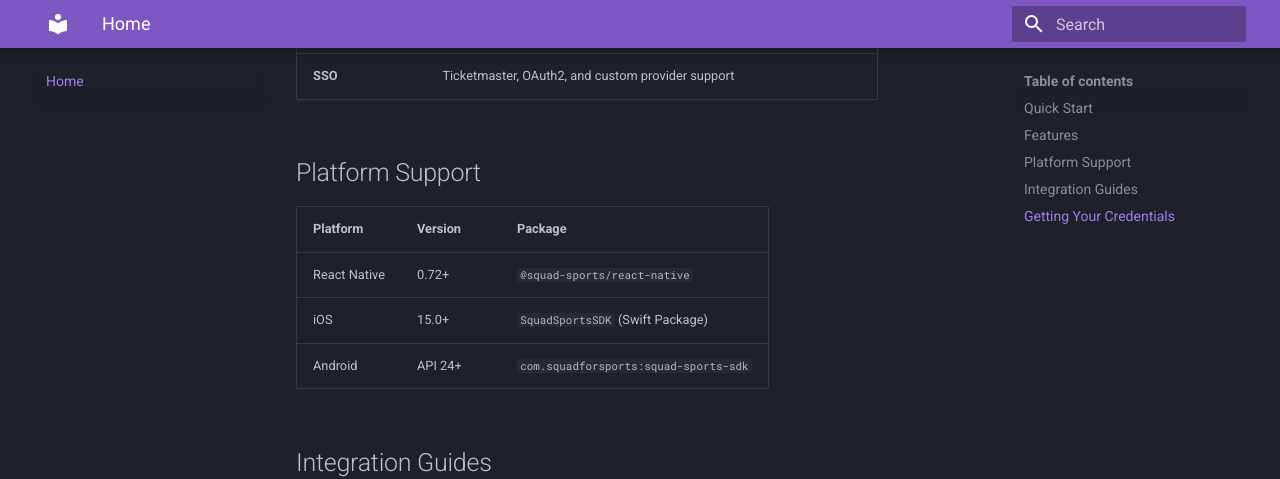
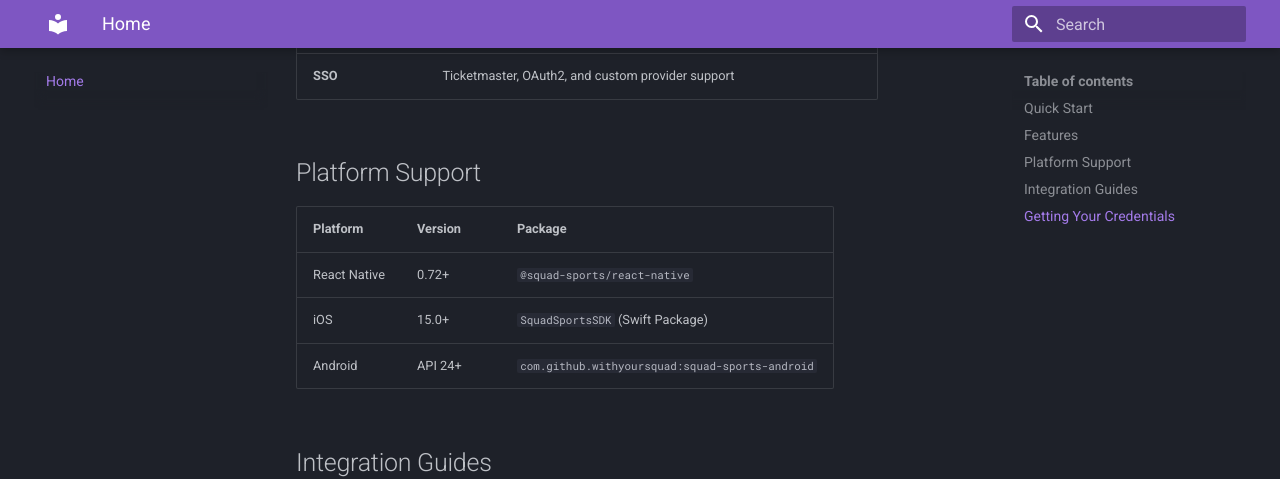
Before and after one commit to withyoursquad/squad-sdk-docs, an MkDocs documentation site: the page built from docs/index.md, in a window 1280 px wide and 900 px high, scrolled down 1014 px. Shown: the top 479 px of the window. Built offline with MkDocs 1.6.1 and Material for MkDocs 9.7.7, drawn with Linux system fonts in a browser that asks for light colours.

Commit message:
Fix: correct JitPack coordinate in index.md

```diff
--- a/docs/index.md
+++ b/docs/index.md
@@ -62,7 +62,7 @@
 |----------|---------|---------|
 | React Native | 0.72+ | `@squad-sports/react-native` |
 | iOS | 15.0+ | `SquadSportsSDK` (Swift Package) |
-| Android | API 24+ | `com.squadforsports:squad-sports-sdk` |
+| Android | API 24+ | `com.github.withyoursquad:squad-sports-android` |
 
 ## Integration Guides
 
```
